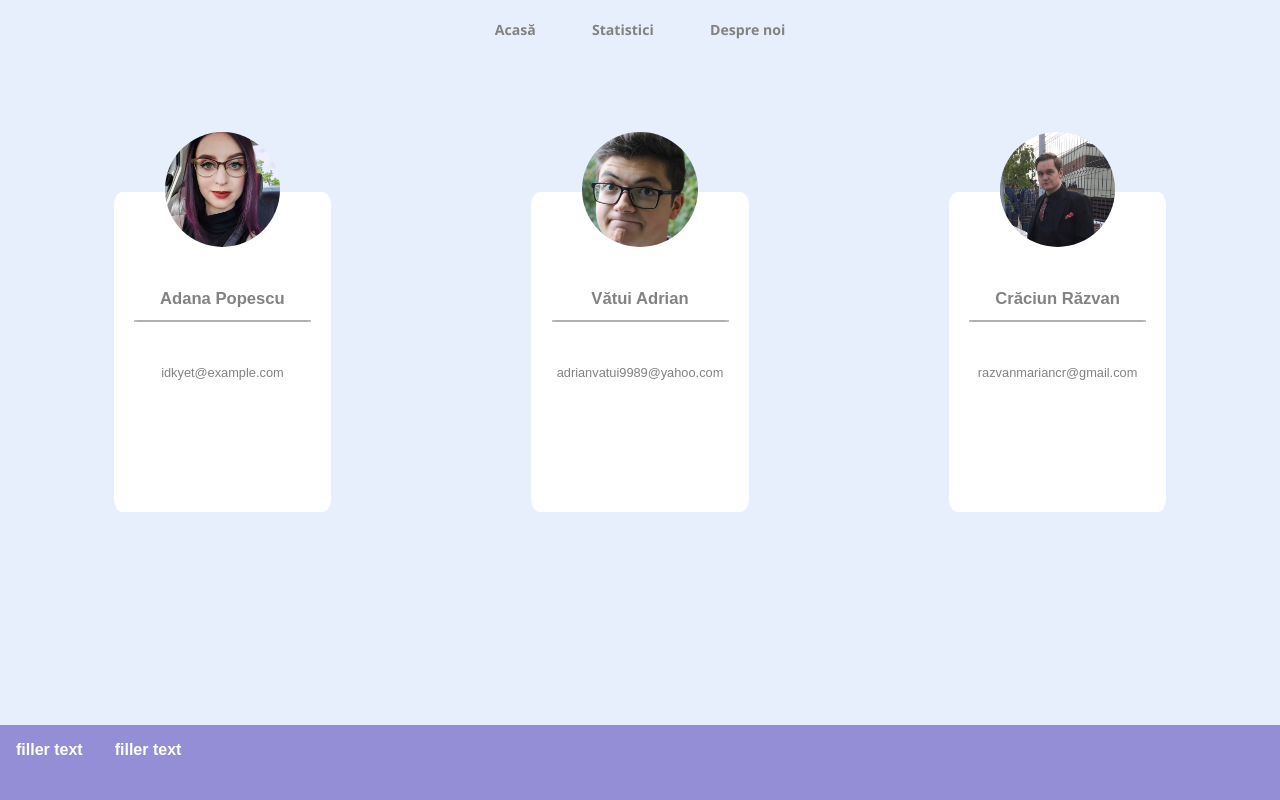
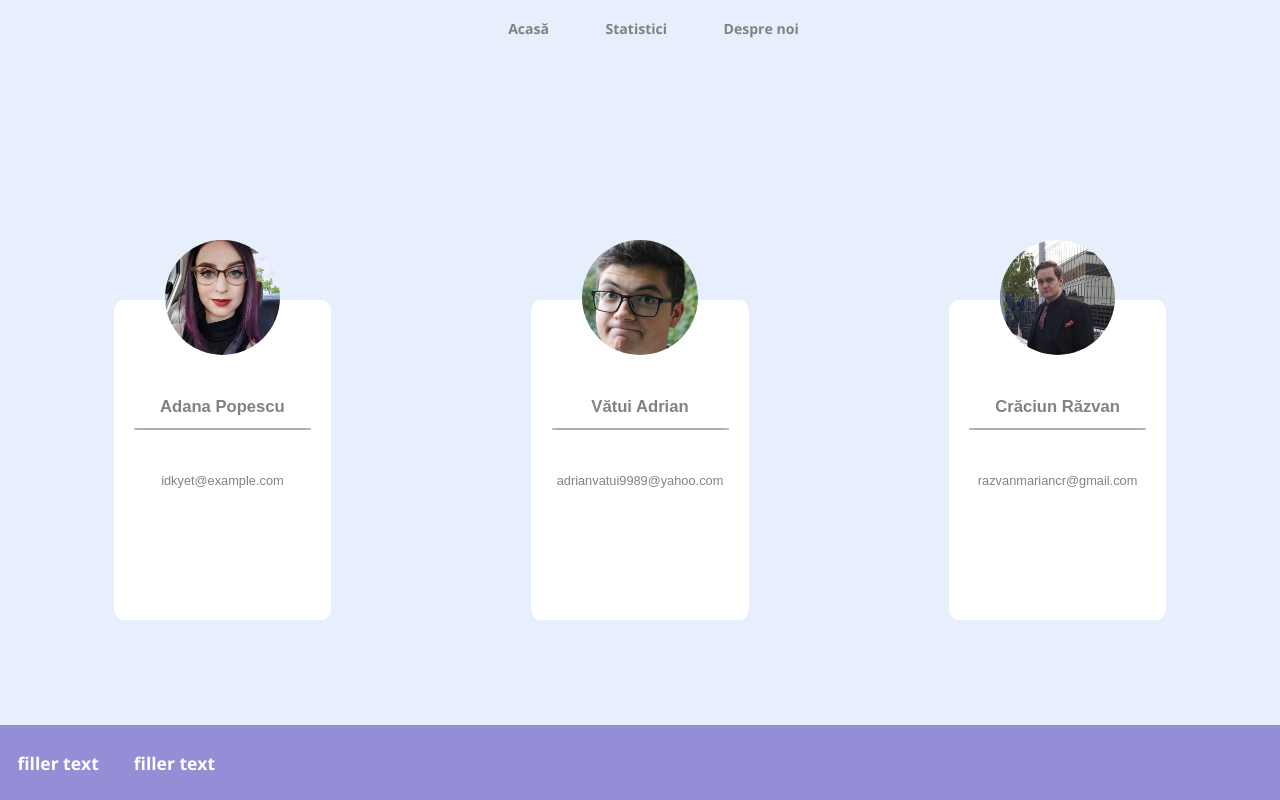
Before and after one commit to craciunmarian/legendary-fiesta, a PHP site: page /app/views/about/index.php in a window 1280 px wide. Run offline with PHP 8.4, Linux system fonts and the light colour scheme.

Commit message:
common css changes

```diff
--- a/app/views/about/index.php
+++ b/app/views/about/index.php
@@ -4,6 +4,7 @@
     <meta charset="UTF-8">
     <meta http-equiv="X-UA-Compatible" content="IE=edge">
     <meta name="viewport" content="width=device-width, initial-scale=1.0">
+    <link rel="stylesheet" href="../../../../TW_UnWe_MVC/public/css/common/common.css">
     <link rel="stylesheet" href="../../../../TW_UnWe_MVC/public/css/about/styles.css">
     <link rel="preconnect" href="https://fonts.gstatic.com">
     <link href="https://fonts.googleapis.com/css2?family=Montserrat:wght@700&family=Open+Sans:wght@400;600;700&display=swap" rel="stylesheet">
@@ -11,9 +12,11 @@
 </head>
 <body>
     <header>
-        <a class="header__text" href="../public/home">Acasă</a>
-        <a class="header__text" href="../public/visualizer">Statistici</a>
-        <a class="header__text" href="../public/about">Despre noi</a>
+        <div class="header">
+            <a class="header__text" href="../public/home">Acasă</a>
+            <a class="header__text" href="../public/visualizer">Statistici</a>
+            <a class="header__text" href="../public/about">Despre noi</a>
+        </div>
     </header>
     <div class="gallery">
         <div class="portrait">
--- a/public/css/about/styles.css
+++ b/public/css/about/styles.css
@@ -82,23 +82,12 @@
 
     margin-left: 2em;
     margin-right: 2em;
-    margin-top: 1em;
 
     white-space: nowrap;
 }
 
 .header__text:hover {
     color: #938ED5;
-}
-
-.footer__text {
-    color: white;
-    font-family: Arial, Helvetica, sans-serif;
-    font-weight: bold;
-
-    margin-left: 1em;
-    margin-right: 1em;
-    white-space: nowrap;
 }
 
 .footer__text:hover {
@@ -124,7 +113,6 @@ header {
     justify-content: center;
 
     position: absolute;
-    top: 0.5vw;
     margin-left: auto;
     margin-right: auto;
     left: 0;
--- a/public/css/common/common.css
+++ b/public/css/common/common.css
@@ -42,6 +42,20 @@ text
 
 }
 
+.footer__text {
+    color: white;
+    font-family: 'Open Sans', sans-serif;
+    font-weight: bold;
+
+    margin-left: 1em;
+    margin-right: 1em;
+    white-space: nowrap;
+
+    font-size: 0.7em;
+
+    line-height: 40px;
+}
+
 .subtitle
 {
     position: relative;
```
